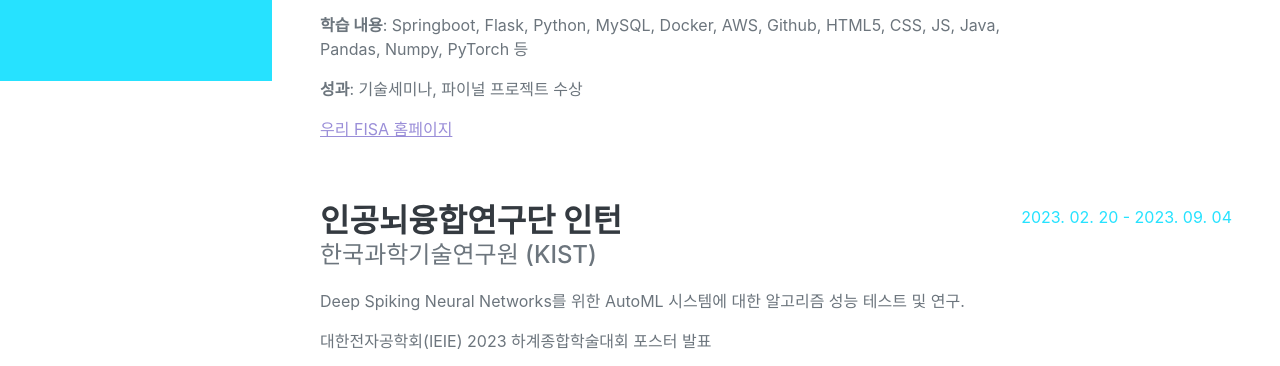
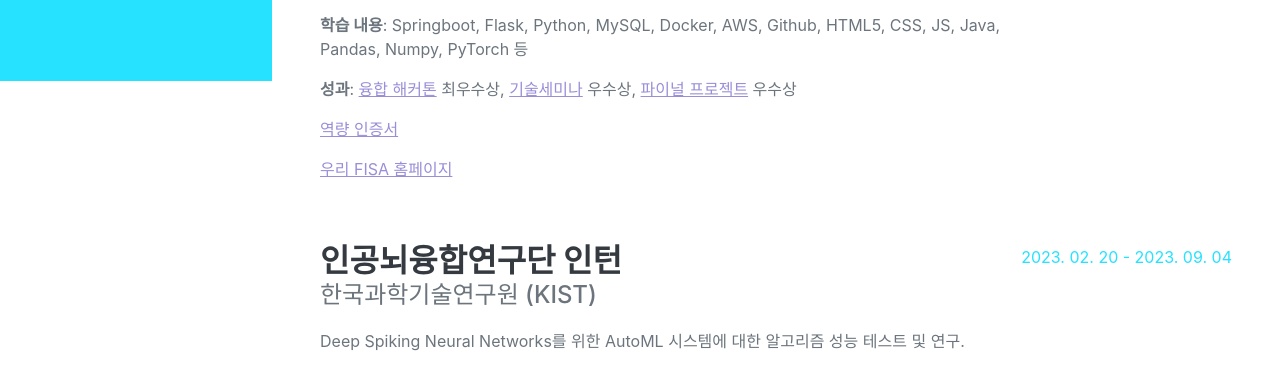
Before and after one commit to JunGyuRyu/profile_ko, a plain HTML site: page index.html in a window 1280 px wide. Shown: the part 719-1085 px from the top of the page. Drawn offline with nearby package versions, Linux system fonts and the light colour scheme; a web font is replaced by a local one.

Commit message:
index 수정

```diff
--- a/index.html
+++ b/index.html
@@ -77,7 +77,12 @@
                                 <b>학습 내용</b>: Springboot, Flask, Python, MySQL, Docker, AWS, Github, HTML5, CSS, JS, Java, Pandas, Numpy, PyTorch 등
                             </p>
                             <p>
-                                <b>성과</b>: 기술세미나, 파이널 프로젝트 수상
+                                <b>성과</b>: <a href="https://drive.google.com/drive/folders/1fweConRxMIMqBzb3wy8PSsYL0A5oKN-f?usp=sharing">융합 해커톤</a> 최우수상,
+                                <a href="https://drive.google.com/drive/folders/1fdw3lTtpQTb4Hx5Ucext8-sCGIUkkI-a?usp=sharing">기술세미나</a> 우수상,
+                                <a href= "https://drive.google.com/drive/folders/1w3nDYntxrCID1t-oDjFW-LRhahM_tpxV?usp=sharing">파이널 프로젝트</a> 우수상
+                            </p>
+                            <p>
+                                <a href="https://drive.google.com/file/d/1KofXRdmgs7GvR8gQEMB7YKy0PiiNEcV3/view?usp=drive_link">역량 인증서</a>
                             </p>
                             <div class="mb-3"><p><a href="https://woorifisa.com/">우리 FISA 홈페이지</a></p></div>
                         </div>
```
